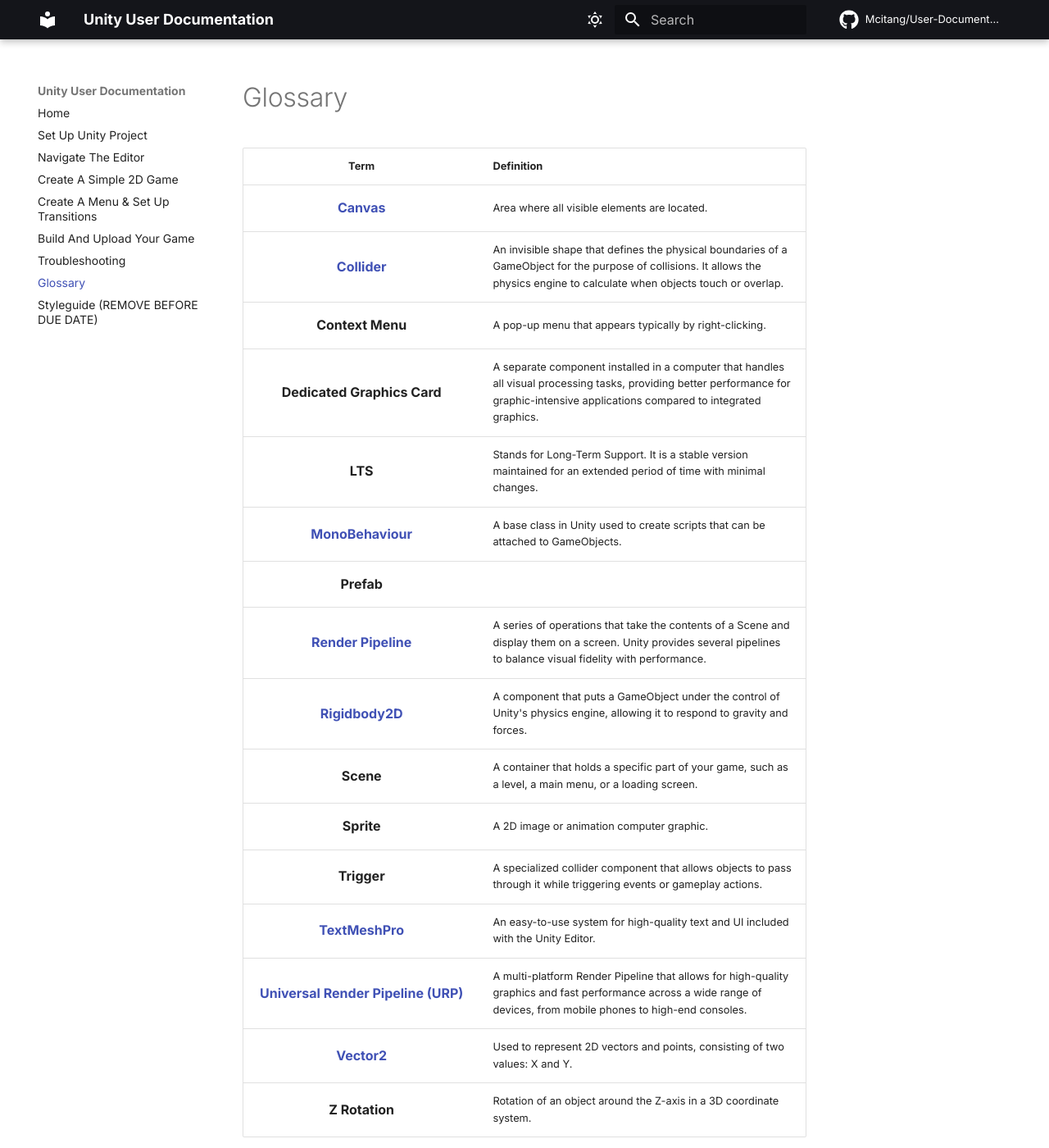
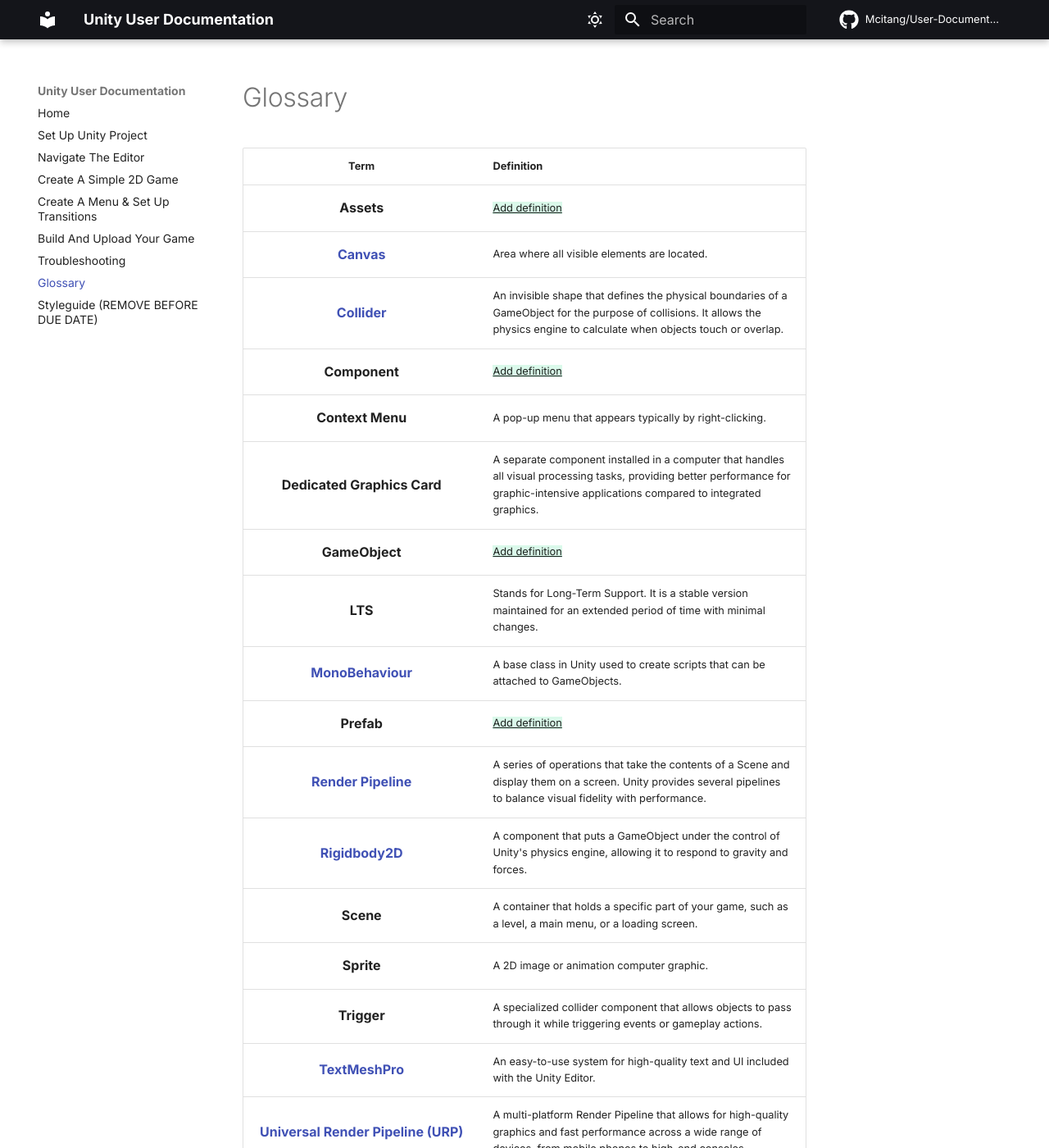
Before and after one commit to Mcitang/User-Documentation, an MkDocs documentation site: the page built from docs/glossary.md, in a window 1280 px wide and 1400 px high. Shown: the whole window at 82% size. Built offline with MkDocs 1.6.1 and Material for MkDocs 9.7.7, drawn with Linux system fonts in a browser that asks for light colours; comment, search, counter and statistics services are not loaded.

Commit message:
Add term

```diff
--- a/docs/glossary.md
+++ b/docs/glossary.md
@@ -2,13 +2,16 @@
 
 | **Term**                  |  **Definition** <br id="glossary">    |
 |-----------                |------------------------------------   |
+| Assets                    |   {++Add definition++}    |
 | [Canvas][canvas-url]      |   Area where all visible elements are located.  |
-| [Collider][collider-url]    |   An invisible shape that defines the physical boundaries of a GameObject for the purpose of collisions. It allows the physics engine to calculate when objects touch or overlap.
+| [Collider][collider-url]    |   An invisible shape that defines the physical boundaries of a GameObject for the purpose of collisions. It allows the physics engine to calculate when objects touch or overlap.   |
+| Component                 |   {++Add definition++}
 | Context Menu              |   A pop-up menu that appears typically by right-clicking.    |
 | Dedicated Graphics Card   |   A separate component installed in a computer that handles all visual processing tasks, providing better performance for graphic-intensive applications compared to integrated graphics. |
+| GameObject                | {++Add definition++}
 | LTS                       |   Stands for Long-Term Support. It is a stable version maintained for an extended period of time with minimal changes.  |
 | [MonoBehaviour][monobehaviour-url]    |   A base class in Unity used to create scripts that can be attached to GameObjects.   |
-| Prefab
+| Prefab                    |   {++Add definition++}    |
 | [Render Pipeline][render-pipelines-url]   |   A series of operations that take the contents of a Scene and display them on a screen. Unity provides several pipelines to balance visual fidelity with performance.    |
 | [Rigidbody2D][rigidbody2d-url]    |   A component that puts a GameObject under the control of Unity's physics engine, allowing it to respond to gravity and forces.   |
 | Scene                     |   A container that holds a specific part of your game, such as a level, a main menu, or a loading screen. |
```
